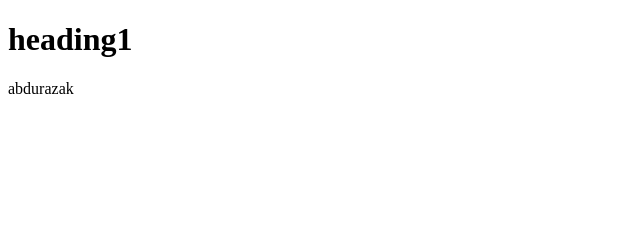
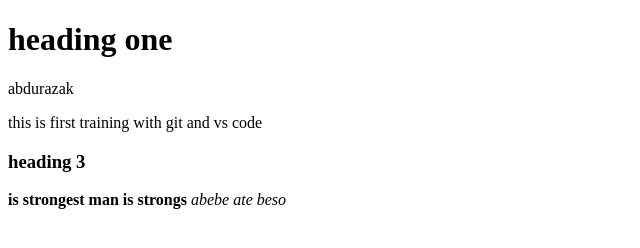
Before and after one commit to Abdurazakm/gitwithabdure_train, a plain HTML site: page index.html in a window 1280 px wide. Shown: the whole page, without its empty margins (0-640 px from the left). Drawn offline with Linux system fonts and the light colour scheme.

Commit message:
added features

```diff
--- a/index.html
+++ b/index.html
@@ -6,7 +6,11 @@
     <title>abdure</title>
 </head>
 <body>
-    <h1>heading1</h1>
+    <h1>heading one</h1>
     <p>abdurazak</p>
+    <p>this is first training with git and vs code</p>
+    <h3>heading 3</h3>
+    <strong>is strongest man is strongs</strong>
+    <em>abebe ate beso</em>
 </body>
 </html>
```
